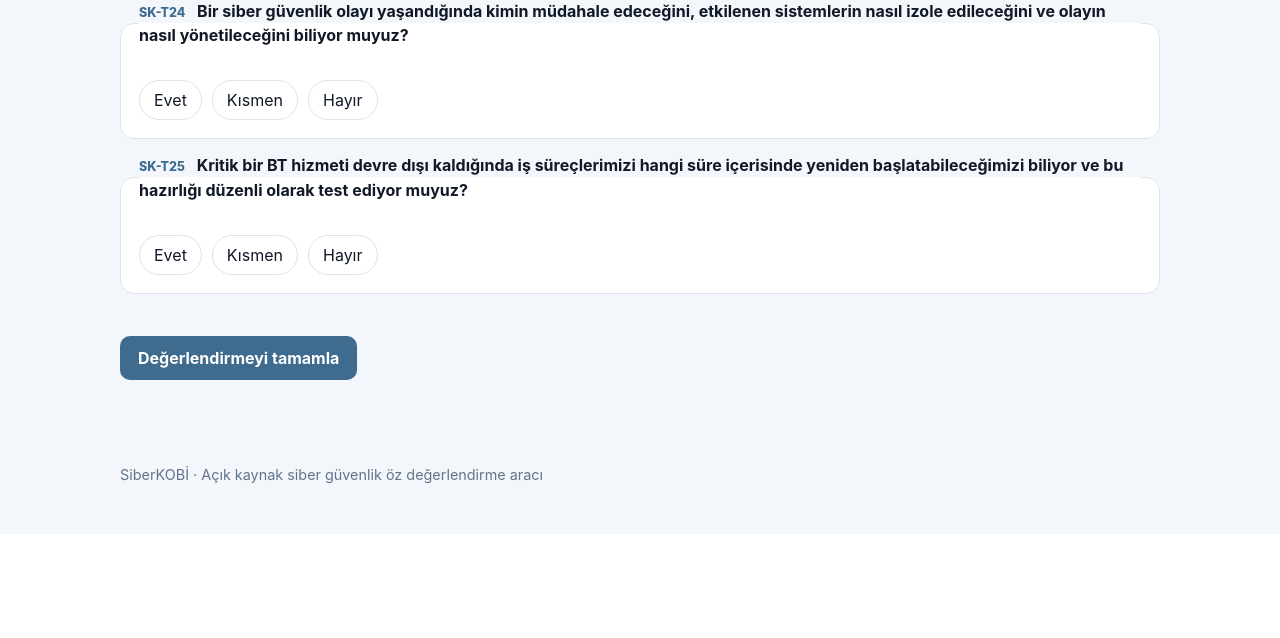
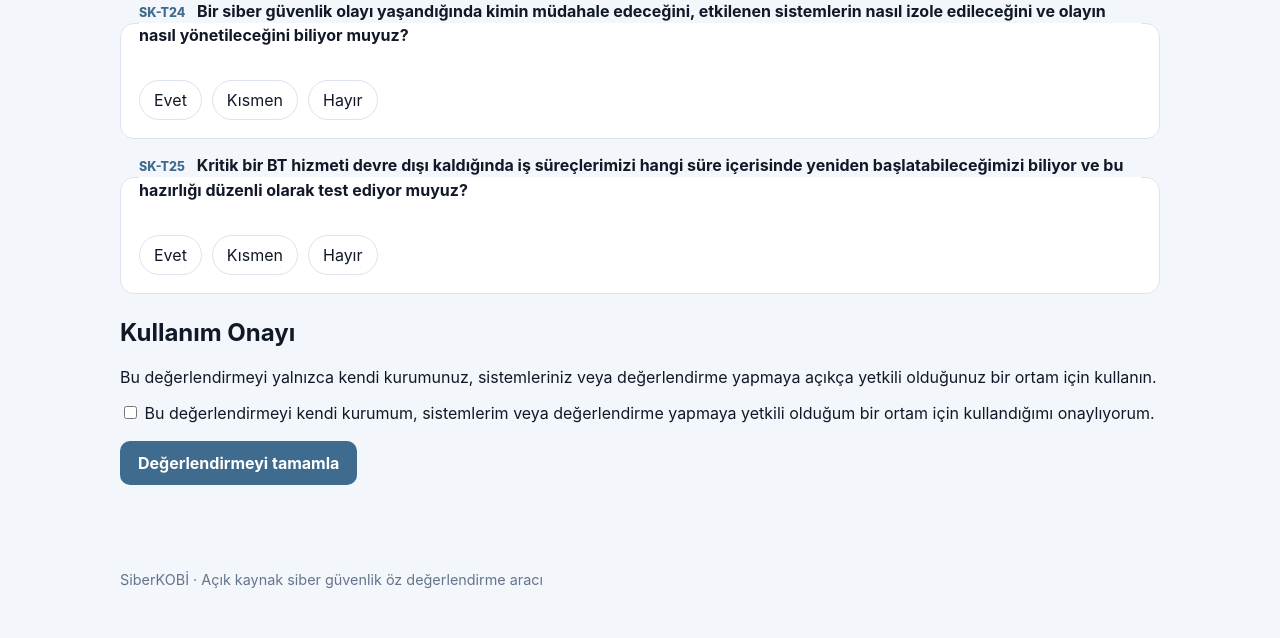
Before and after one commit to YagmurEr/siberkobi, a Flask app: page / in a window 1280 px wide. Shown: the part 3851-4489 px from the top of the page. Before the commit the page ends 4335 px from the top, so only its background shows below. Run offline with Flask 3, Linux system fonts and the light colour scheme.

Commit message:
feat: add mandatory usage authorization gate

```diff
--- a/app/templates/assessment.html
+++ b/app/templates/assessment.html
@@ -11,7 +11,7 @@
 <div class="alert" role="alert">{{ error }}</div>
 {% endif %}
 
-<form method="post" action="{{ url_for('web.result') }}">
+<form method="post" action="{{ url_for('web.result') }}" data-assessment-form>
   {% for category in data.categories %}
   <section class="category">
     <h2>{{ category.name }}</h2>
@@ -39,8 +39,30 @@
     {% endfor %}
   </section>
   {% endfor %}
+
+  <section class="authorization">
+    <h2>Kullanım Onayı</h2>
+    <p>
+      Bu değerlendirmeyi yalnızca kendi kurumunuz, sistemleriniz veya değerlendirme
+      yapmaya açıkça yetkili olduğunuz bir ortam için kullanın.
+    </p>
+    <label class="authorization-check">
+      <input
+        type="checkbox"
+        name="authorization_confirmed"
+        value="yes"
+        data-authorization-checkbox
+        {% if authorization_confirmed %}checked{% endif %}
+        required>
+      <span>
+        Bu değerlendirmeyi kendi kurumum, sistemlerim veya değerlendirme yapmaya
+        yetkili olduğum bir ortam için kullandığımı onaylıyorum.
+      </span>
+    </label>
+  </section>
+
   <div class="actions">
-    <button type="submit">Değerlendirmeyi tamamla</button>
+    <button type="submit" data-submit-button disabled>Değerlendirmeyi tamamla</button>
   </div>
 </form>
 {% endblock %}
```
